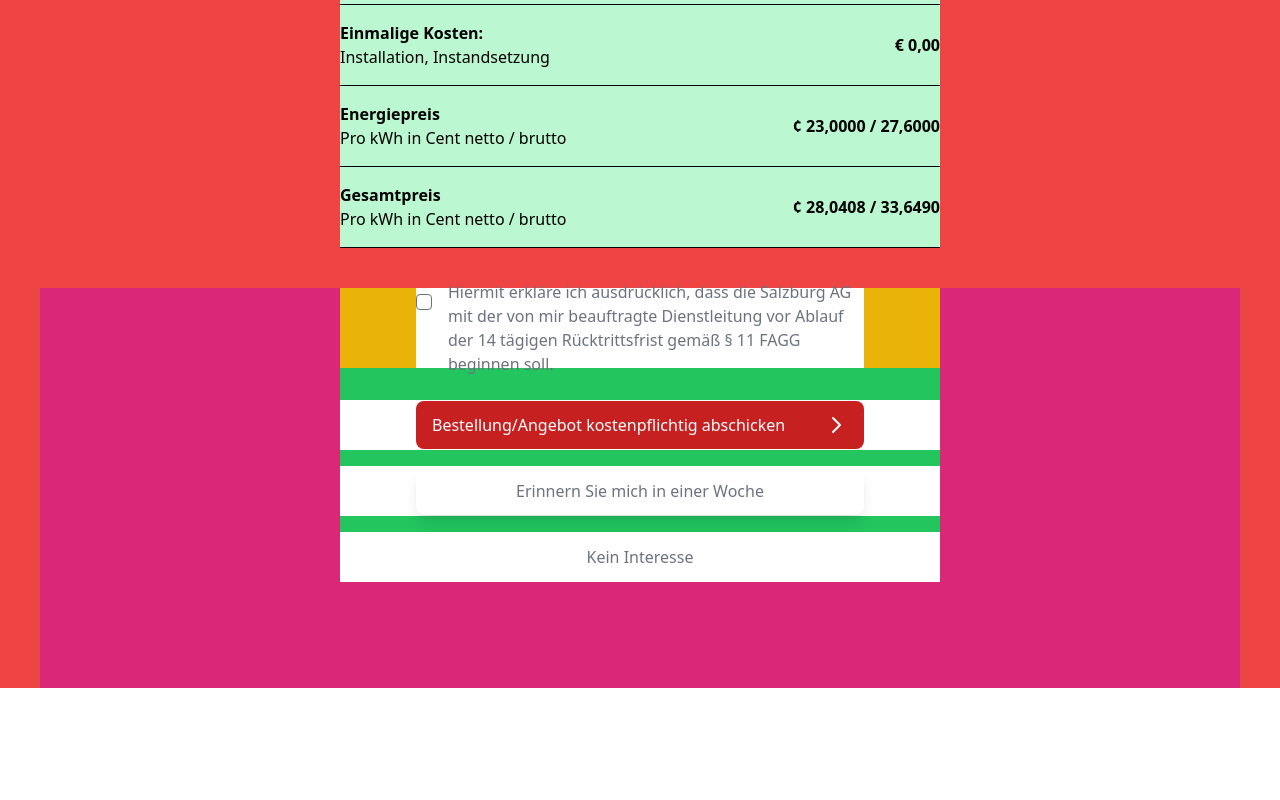
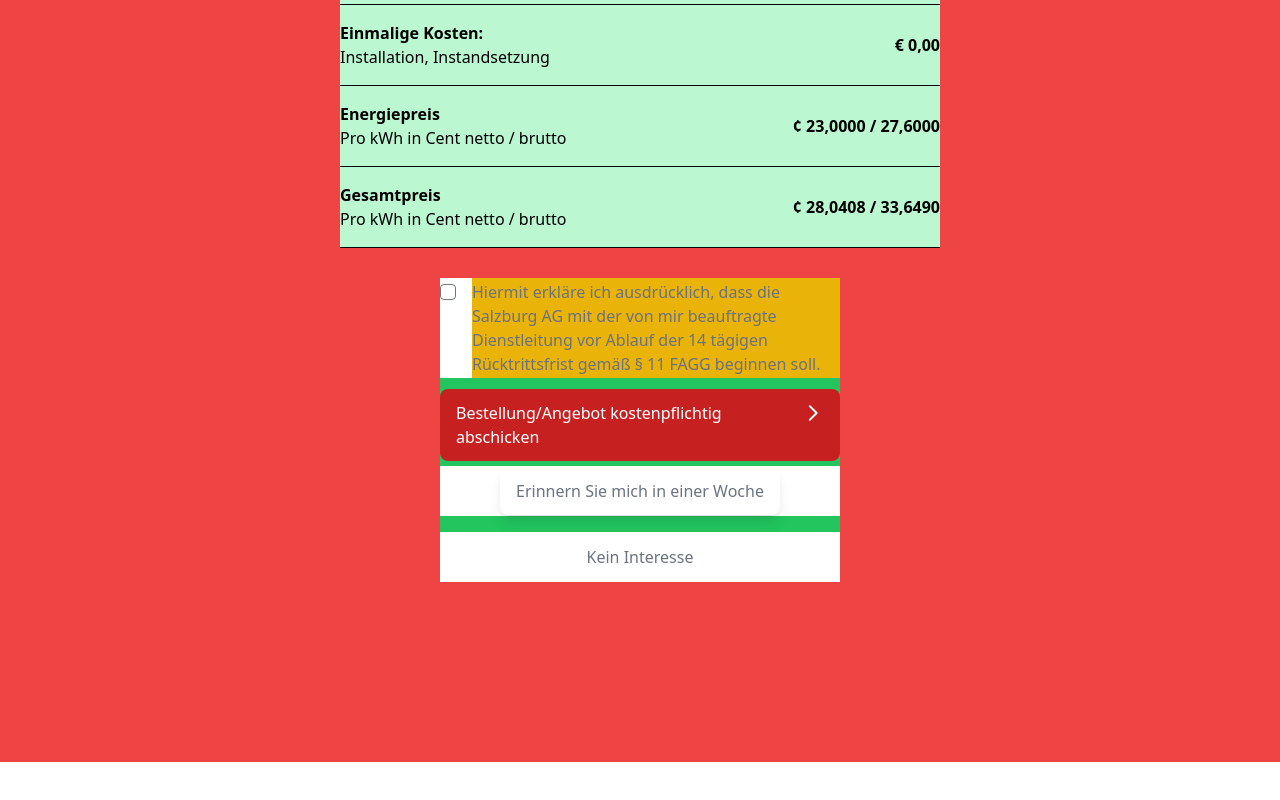
Before and after one commit to langp993/salzyag, a React (Create React App) app: page /Step4 in a window 1280 px wide. Shown: the part 550-1350 px from the top of the page. After the commit the page ends 1312 px from the top, so only its background shows below. Built offline with nearby package versions, Linux system fonts and the light colour scheme.

Commit message:
final with colors

```diff
--- a/src/Pages/Step4.js
+++ b/src/Pages/Step4.js
@@ -4,7 +4,7 @@ import { DownloadIcon, ChevronRightIcon } from "@heroicons/react/outline";
 
 export default function Step4() {
   return (
-    <div className="px-[40px] mb-[400px] bg-red-500">
+    <div className="px-[40px] pb-[180px] bg-red-500">
       <div className="bg-white text-center leading-loose mb-8">
       <h3 className="font-bold text-black text-[20px] md:text-[40px] font-mono">IHR PERSÖNLICHES ANGEBOT:</h3>
       <p className="text-black font-mono text-[15px]">
@@ -77,13 +77,12 @@ export default function Step4() {
 
       </div>
 
-      <div className="h-[400px] mb-0 bg-pink-600">
 
 
 {/* <div className="ismaincontainer bg-green-300 h-[320px]"> */}
-<div className="bg-green-500 relative mt-0 py-0 md:w-[600px] mx-auto">
-<div className="bg-yellow-500 mb-8 -sm:h-[80px] sm:h-[80px] relative flex justify-center items-center">
-<div className="bg-white -sm:h-[80px] sm:h-[80px] flex justify-center items-center w-[448px]">
+<div className="bg-green-500 mt-0 py-0 max-w-[400px] mx-auto">
+<div className="bg-yellow-500 mb-8 -sm:h-[80px] h-[80px] relative flex justify-center items-center">
+<div className="bg-yellow-500 -sm:h-[100px] h-[100px] flex justify-center items-center w-[448px]">
   <div className="bg-white flex justify-center h-full">
 <label className="flex py-0 px-0">
   <input type="checkbox" className="w-4 h-4 rounded mt-1.5 mr-4" />
@@ -100,21 +99,19 @@ export default function Step4() {
 </div>
 
 <div className="bg-white my-4 h-[50px] relative flex items-center justify-center">
-<div className="bg-white items-center justify-center">
 <Link
   to="/Step5"
-  className="flex justify-between px-4 py-3 mt-0 text-white rounded-lg bg-primary w-[448px]">
+  className="flex justify-between px-4 py-3 mt-0 text-white rounded-lg bg-primary w-full">
   Bestellung/Angebot kostenpflichtig abschicken
   <ChevronRightIcon className="w-6 h-6" />
 </Link>
-</div>
 </div>
 
 <div className="bg-white my-4 h-[50px] relative flex items-center justify-center">
 <div className="bg-white flex items-center justify-center">
 <Link
   to="/erinnerung"
-  className="flex px-4 py-3 mt-0 items-center justify-center rounded-lg shadow-lg w-[448px] bg-white">
+  className="flex px-4 py-3 mt-0 items-center justify-center rounded-lg shadow-lg w-full bg-white">
   Erinnern Sie mich in einer Woche
 </Link>
 </div>
@@ -130,6 +127,6 @@ export default function Step4() {
 
 </div>
     </div>
-    </div>
+
   );
 }
```
